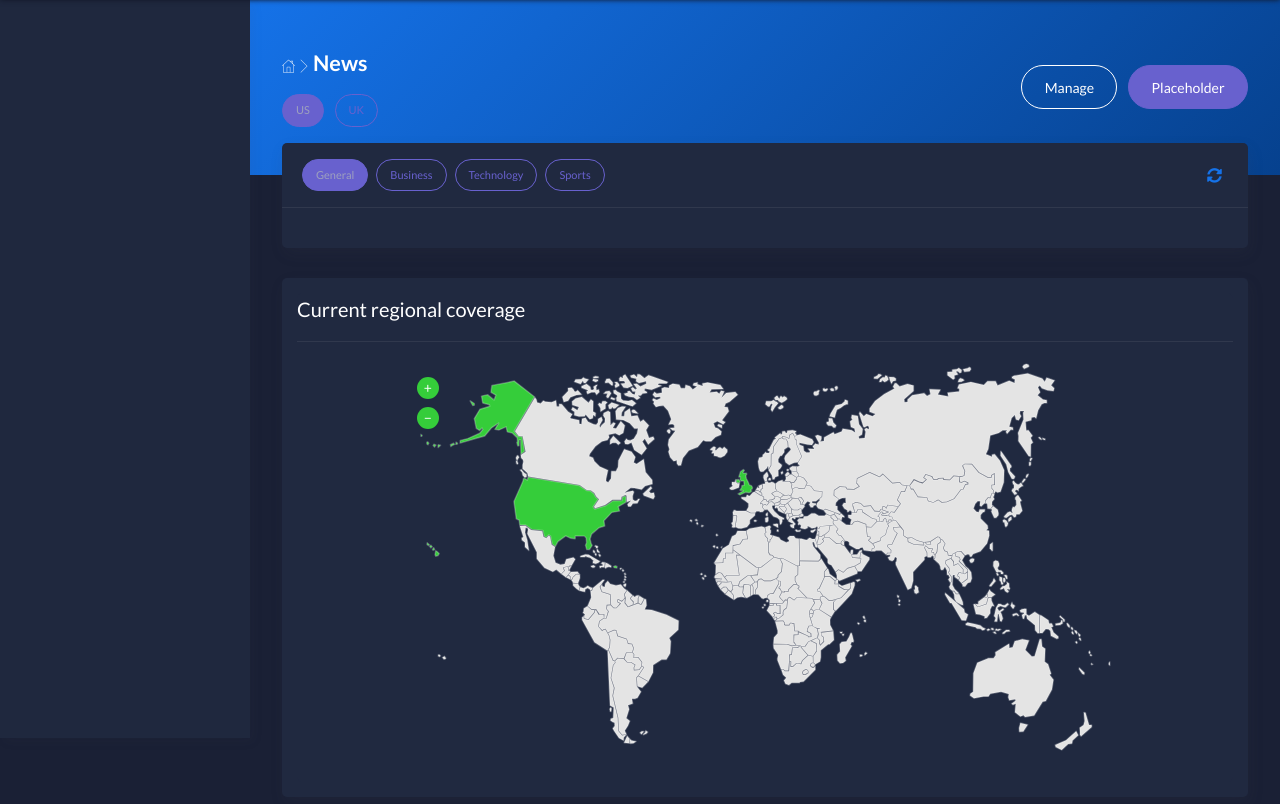
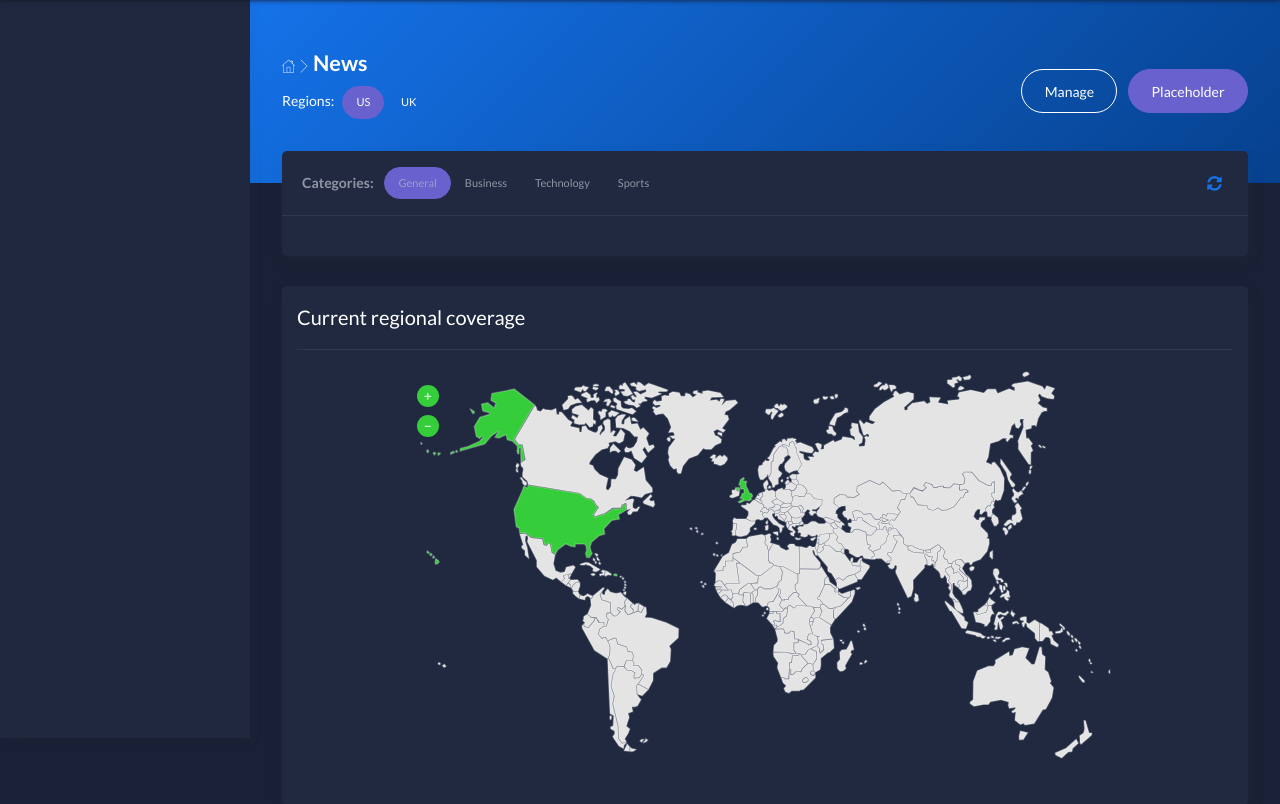
Before and after one commit to ScalpTrading/myPortfolio2, a Django app: template core/templates/news.html in a window 1280 px wide. Shown: the part 62-866 px from the top of the page. Run offline with Django 3.2, Linux system fonts and the light colour scheme; the template is opened without the code that fills it, so the values that code supplies are empty; some libraries are stand-ins or nearby versions.

Commit message:
Updated buttons UI

```diff
--- a/app/views.py
+++ b/app/views.py
@@ -51,7 +51,7 @@ def pages(request):
 def news(request):
 
     # Number of articles to load
-    article_nos = 10
+    article_nos = 1
 
     # US general news
     US_gen_articles = news_lookup("US_general")["articles"]
--- a/core/templates/news.html
+++ b/core/templates/news.html
@@ -14,9 +14,11 @@
 			<div class="page-inner py-5">
 				<div class="d-flex align-items-left align-items-md-center flex-column flex-md-row">
 					<div>
-						<h2 class="text-white pb-2 fw-bold"> <small> <a href="#"><i class="flaticon-home"></i></a> <i class="flaticon-right-arrow"></i> </small> News</h2>
-						<a class="btn btn-secondary btn-sm btn-round mr-2" id="btn_US_news" onclick="load_news('US_gen')">US</a>
-            <a class="btn btn-secondary btn-sm btn-border btn-round mr-2" id="btn_UK_news" onclick="load_news('UK_gen')">UK</a>
+						<h2 class="text-white fw-bold"> <small> <a href="#"><i class="flaticon-home"></i></a> <i class="flaticon-right-arrow"></i> </small> News</h2>
+						<p class="text-white"> Regions: &nbsp
+							<a class="btn btn-secondary btn-round btn-sm" id="btn_US_news" onclick="load_news('US_gen')">US</a>
+							<a class="btn btn-transparent btn-round btn-sm" id="btn_UK_news" onclick="load_news('UK_gen')">UK</a>
+					 	</p>
 					</div>
 					<div class="ml-md-auto py-2 py-md-0">
 						<a href="#" class="btn btn-white btn-border btn-round mr-2">Manage</a>
@@ -36,10 +38,11 @@
             <!-- Header -->
             <div class="card-header">
 							<div class="card-head-row card-tools-still-right">
-                <a class="btn btn-secondary btn-sm btn-round mr-2" id="btn_US_gen_news" onclick="load_news('US_gen')">General</a>
-                <a class="btn btn-secondary btn-sm btn-border btn-round mr-2" id="btn_US_bz_news" onclick="load_news('US_bz')">Business</a>
-                <a class="btn btn-secondary btn-sm btn-border btn-round mr-2" id="btn_US_tech_news" onclick="load_news('US_tech')">Technology</a>
-								<a class="btn btn-secondary btn-sm btn-border btn-round mr-2" id="btn_US_sports_news" onclick="load_news('US_sports')">Sports</a>
+								<div class="card-description fw-bold">Categories: &nbsp &nbsp</div>
+                <a class="btn btn-secondary btn-round btn-sm" id="btn_US_gen_news" onclick="load_news('US_gen')">General</a>
+                <a class="btn btn-transparent btn-round btn-sm" id="btn_US_bz_news" onclick="load_news('US_bz')">Business</a>
+                <a class="btn btn-transparent btn-round btn-sm" id="btn_US_tech_news" onclick="load_news('US_tech')">Technology</a>
+								<a class="btn btn-transparent btn-round btn-sm" id="btn_US_sports_news" onclick="load_news('US_sports')">Sports</a>
 								<div class="card-tools">
 									<button class="btn btn-icon btn-link btn-primary btn-xs btn-refresh-card" onClick="window.location.reload();"><span class="fa fa-sync-alt"></span></button>
 								</div>
@@ -117,10 +120,11 @@
             <!-- Header -->
             <div class="card-header">
 							<div class="card-head-row card-tools-still-right">
-                <a class="btn btn-secondary btn-sm btn-round mr-2" id="btn_UK_gen_news" onclick="load_news('UK_gen')">General</a>
-                <a class="btn btn-secondary btn-sm btn-border btn-round mr-2" id="btn_UK_bz_news" onclick="load_news('UK_bz')">Business</a>
-                <a class="btn btn-secondary btn-sm btn-border btn-round mr-2" id="btn_UK_tech_news" onclick="load_news('UK_tech')">Technology</a>
-								<a class="btn btn-secondary btn-sm btn-border btn-round mr-2" id="btn_UK_sports_news" onclick="load_news('UK_sports')">Sports</a>
+								<div class="card-description fw-bold">Categories: &nbsp &nbsp</div>
+                <a class="btn btn-secondary btn-sm mr-2" id="btn_UK_gen_news" onclick="load_news('UK_gen')">General</a>
+                <a class="btn btn-secondary btn-sm btn-border mr-2" id="btn_UK_bz_news" onclick="load_news('UK_bz')">Business</a>
+                <a class="btn btn-secondary btn-sm btn-border mr-2" id="btn_UK_tech_news" onclick="load_news('UK_tech')">Technology</a>
+								<a class="btn btn-secondary btn-sm btn-border mr-2" id="btn_UK_sports_news" onclick="load_news('UK_sports')">Sports</a>
 								<div class="card-tools">
 									<button class="btn btn-icon btn-link btn-primary btn-xs btn-refresh-card" onClick="window.location.reload();"><span class="fa fa-sync-alt"></span></button>
 								</div>
@@ -244,12 +248,12 @@
 				document.querySelector('#US_sports_news').style.display = 'none'
 
         // Adjust buttons
-        document.getElementById('btn_US_news').className = 'btn btn-secondary btn-sm btn-round mr-2';
-        document.getElementById('btn_UK_news').className = 'btn btn-secondary btn-sm btn-border btn-round mr-2';
-        document.getElementById('btn_US_gen_news').className = 'btn btn-secondary btn-sm btn-round mr-2';
-        document.getElementById('btn_US_bz_news').className = 'btn btn-secondary btn-sm btn-border btn-round mr-2';
-        document.getElementById('btn_US_tech_news').className = 'btn btn-secondary btn-sm btn-border btn-round mr-2';
-				document.getElementById('btn_US_sports_news').className = 'btn btn-secondary btn-sm btn-border btn-round mr-2';
+        document.getElementById('btn_US_news').className = 'btn btn-secondary btn-round btn-sm';
+        document.getElementById('btn_UK_news').className = 'btn btn-transparent btn-round btn-sm';
+        document.getElementById('btn_US_gen_news').className = 'btn btn-secondary btn-round btn-sm';
+        document.getElementById('btn_US_bz_news').className = 'btn btn-transparent btn-round btn-sm';
+        document.getElementById('btn_US_tech_news').className = 'btn btn-transparent btn-round btn-sm';
+				document.getElementById('btn_US_sports_news').className = 'btn btn-transparent btn-round btn-sm';
 
       }
 
@@ -263,12 +267,12 @@
 				document.querySelector('#US_sports_news').style.display = 'none'
 
         // Adjust buttons
-        document.getElementById('btn_US_news').className = 'btn btn-secondary btn-sm btn-round mr-2';
-        document.getElementById('btn_UK_news').className = 'btn btn-secondary btn-sm btn-border btn-round mr-2';
-        document.getElementById('btn_US_gen_news').className = 'btn btn-secondary btn-sm btn-border btn-round mr-2';
-        document.getElementById('btn_US_bz_news').className = 'btn btn-secondary btn-sm btn-round mr-2';
-        document.getElementById('btn_US_tech_news').className = 'btn btn-secondary btn-sm btn-border btn-round mr-2';
-				document.getElementById('btn_US_sports_news').className = 'btn btn-secondary btn-sm btn-border btn-round mr-2';
+        document.getElementById('btn_US_news').className = 'btn btn-secondary btn-round btn-sm';
+        document.getElementById('btn_UK_news').className = 'btn btn-transparent btn-round btn-sm';
+        document.getElementById('btn_US_gen_news').className = 'btn btn-transparent btn-round btn-sm';
+        document.getElementById('btn_US_bz_news').className = 'btn btn-secondary btn-round btn-sm';
+        document.getElementById('btn_US_tech_news').className = 'btn btn-transparent btn-round btn-sm';
+				document.getElementById('btn_US_sports_news').className = 'btn btn-transparent btn-round btn-sm';
       }
 
       else if (region == 'US_tech') {
@@ -281,12 +285,12 @@
 				document.querySelector('#US_sports_news').style.display = 'none'
 
         // Adjust buttons
-        document.getElementById('btn_US_news').className = 'btn btn-secondary btn-sm btn-round mr-2';
-        document.getElementById('btn_UK_news').className = 'btn btn-secondary btn-sm btn-border btn-round mr-2';
-        document.getElementById('btn_US_gen_news').className = 'btn btn-secondary btn-sm btn-border btn-round mr-2';
-        document.getElementById('btn_US_bz_news').className = 'btn btn-secondary btn-sm btn-border btn-round mr-2';
-        document.getElementById('btn_US_tech_news').className = 'btn btn-secondary btn-sm btn-round mr-2';
-				document.getElementById('btn_US_sports_news').className = 'btn btn-secondary btn-sm btn-border btn-round mr-2';
+        document.getElementById('btn_US_news').className = 'btn btn-secondary btn-round btn-sm';
+        document.getElementById('btn_UK_news').className = 'btn btn-transparent btn-round btn-sm';
+        document.getElementById('btn_US_gen_news').className = 'btn btn-transparent btn-round btn-sm';
+        document.getElementById('btn_US_bz_news').className = 'btn btn-transparent btn-round btn-sm';
+        document.getElementById('btn_US_tech_news').className = 'btn btn-secondary btn-round btn-sm';
+				document.getElementById('btn_US_sports_news').className = 'btn btn-transparent btn-round btn-sm';
       }
 
 			else if (region == 'US_sports') {
@@ -299,12 +303,12 @@
 				document.querySelector('#US_sports_news').style.display = 'block'
 
         // Adjust buttons
-        document.getElementById('btn_US_news').className = 'btn btn-secondary btn-sm btn-round mr-2';
-        document.getElementById('btn_UK_news').className = 'btn btn-secondary btn-sm btn-border btn-round mr-2';
-        document.getElementById('btn_US_gen_news').className = 'btn btn-secondary btn-sm btn-border btn-round mr-2';
-        document.getElementById('btn_US_bz_news').className = 'btn btn-secondary btn-sm btn-border btn-round mr-2';
-        document.getElementById('btn_US_tech_news').className = 'btn btn-secondary btn-sm btn-border btn-round mr-2';
-				document.getElementById('btn_US_sports_news').className = 'btn btn-secondary btn-sm btn-round mr-2';
+        document.getElementById('btn_US_news').className = 'btn btn-secondary btn-round btn-sm';
+        document.getElementById('btn_UK_news').className = 'btn btn-transparent btn-round btn-sm';
+        document.getElementById('btn_US_gen_news').className = 'btn btn-transparent btn-round btn-sm';
+        document.getElementById('btn_US_bz_news').className = 'btn btn-transparent btn-round btn-sm';
+        document.getElementById('btn_US_tech_news').className = 'btn btn-transparent btn-round btn-sm';
+				document.getElementById('btn_US_sports_news').className = 'btn btn-secondary btn-round btn-sm';
       }
 
       else if (region == 'UK_gen') {
@@ -316,12 +320,12 @@
         document.querySelector('#UK_tech_news').style.display = 'none'
 				document.querySelector('#UK_sports_news').style.display = 'none'
         // Adjust buttons
-        document.getElementById('btn_US_news').className = 'btn btn-secondary btn-sm btn-border btn-round mr-2';
-        document.getElementById('btn_UK_news').className = 'btn btn-secondary btn-sm btn-round mr-2';
-        document.getElementById('btn_UK_gen_news').className = 'btn btn-secondary btn-sm btn-round mr-2';
-        document.getElementById('btn_UK_bz_news').className = 'btn btn-secondary btn-sm btn-border btn-round mr-2';
-        document.getElementById('btn_UK_tech_news').className = 'btn btn-secondary btn-sm btn-border btn-round mr-2';
-				document.getElementById('btn_UK_sports_news').className = 'btn btn-secondary btn-sm btn-border btn-round mr-2';
+        document.getElementById('btn_US_news').className = 'btn btn-transparent btn-round btn-sm';
+        document.getElementById('btn_UK_news').className = 'btn btn-secondary btn-round btn-sm';
+        document.getElementById('btn_UK_gen_news').className = 'btn btn-secondary btn-round btn-sm';
+        document.getElementById('btn_UK_bz_news').className = 'btn btn-transparent btn-round btn-sm';
+        document.getElementById('btn_UK_tech_news').className = 'btn btn-transparent btn-round btn-sm';
+				document.getElementById('btn_UK_sports_news').className = 'btn btn-transparent btn-round btn-sm';
       }
 
       else if (region == 'UK_bz') {
@@ -333,12 +337,12 @@
         document.querySelector('#UK_tech_news').style.display = 'none'
 				document.querySelector('#UK_sports_news').style.display = 'none'
         // Adjust buttons
-        document.getElementById('btn_US_news').className = 'btn btn-secondary btn-sm btn-border btn-round mr-2';
-        document.getElementById('btn_UK_news').className = 'btn btn-secondary btn-sm btn-round mr-2';
-        document.getElementById('btn_UK_gen_news').className = 'btn btn-secondary btn-sm btn-border btn-round mr-2';
-        document.getElementById('btn_UK_bz_news').className = 'btn btn-secondary btn-sm btn-round mr-2';
-        document.getElementById('btn_UK_tech_news').className = 'btn btn-secondary btn-sm btn-border btn-round mr-2';
-				document.getElementById('btn_UK_sports_news').className = 'btn btn-secondary btn-sm btn-border btn-round mr-2';
+        document.getElementById('btn_US_news').className = 'btn btn-transparent btn-round btn-sm';
+        document.getElementById('btn_UK_news').className = 'btn btn-secondary btn-round btn-sm';
+        document.getElementById('btn_UK_gen_news').className = 'btn btn-transparent btn-round btn-sm';
+        document.getElementById('btn_UK_bz_news').className = 'btn btn-secondary btn-round btn-sm';
+        document.getElementById('btn_UK_tech_news').className = 'btn btn-transparent btn-round btn-sm';
+				document.getElementById('btn_UK_sports_news').className = 'btn btn-transparent btn-round btn-sm';
       }
 
       else if (region == 'UK_tech') {
@@ -350,12 +354,12 @@
         document.querySelector('#UK_tech_news').style.display = 'block'
 				document.querySelector('#UK_sports_news').style.display = 'none'
         // Adjust buttons
-        document.getElementById('btn_US_news').className = 'btn btn-secondary btn-sm btn-border btn-round mr-2';
-        document.getElementById('btn_UK_news').className = 'btn btn-secondary btn-sm btn-round mr-2';
-        document.getElementById('btn_UK_gen_news').className = 'btn btn-secondary btn-sm btn-border btn-round mr-2';
-        document.getElementById('btn_UK_bz_news').className = 'btn btn-secondary btn-sm btn-border btn-round mr-2';
-        document.getElementById('btn_UK_tech_news').className = 'btn btn-secondary btn-sm btn-round mr-2';
-				document.getElementById('btn_UK_sports_news').className = 'btn btn-secondary btn-sm btn-border btn-round mr-2';
+        document.getElementById('btn_US_news').className = 'btn btn-transparent btn-round btn-sm';
+        document.getElementById('btn_UK_news').className = 'btn btn-secondary btn-round btn-sm';
+        document.getElementById('btn_UK_gen_news').className = 'btn btn-transparent btn-round btn-sm';
+        document.getElementById('btn_UK_bz_news').className = 'btn btn-transparent btn-round btn-sm';
+        document.getElementById('btn_UK_tech_news').className = 'btn btn-secondary btn-round btn-sm';
+				document.getElementById('btn_UK_sports_news').className = 'btn btn-transparent btn-round btn-sm';
       }
 
 			else if (region == 'UK_sports') {
@@ -367,12 +371,12 @@
         document.querySelector('#UK_tech_news').style.display = 'none'
 				document.querySelector('#UK_sports_news').style.display = 'block'
         // Adjust buttons
-        document.getElementById('btn_US_news').className = 'btn btn-secondary btn-sm btn-border btn-round mr-2';
-        document.getElementById('btn_UK_news').className = 'btn btn-secondary btn-sm btn-round mr-2';
-        document.getElementById('btn_UK_gen_news').className = 'btn btn-secondary btn-sm btn-border btn-round mr-2';
-        document.getElementById('btn_UK_bz_news').className = 'btn btn-secondary btn-sm btn-border btn-round mr-2';
-        document.getElementById('btn_UK_tech_news').className = 'btn btn-secondary btn-sm btn-border btn-round mr-2';
-				document.getElementById('btn_UK_sports_news').className = 'btn btn-secondary btn-sm btn-round mr-2';
+        document.getElementById('btn_US_news').className = 'btn btn-transparent btn-round btn-sm';
+        document.getElementById('btn_UK_news').className = 'btn btn-secondary btn-round btn-sm';
+        document.getElementById('btn_UK_gen_news').className = 'btn btn-transparent btn-round btn-sm';
+        document.getElementById('btn_UK_bz_news').className = 'btn btn-transparent btn-round btn-sm';
+        document.getElementById('btn_UK_tech_news').className = 'btn btn-transparent btn-round btn-sm';
+				document.getElementById('btn_UK_sports_news').className = 'btn btn-secondary btn-round btn-sm';
       }
 
     }
```
